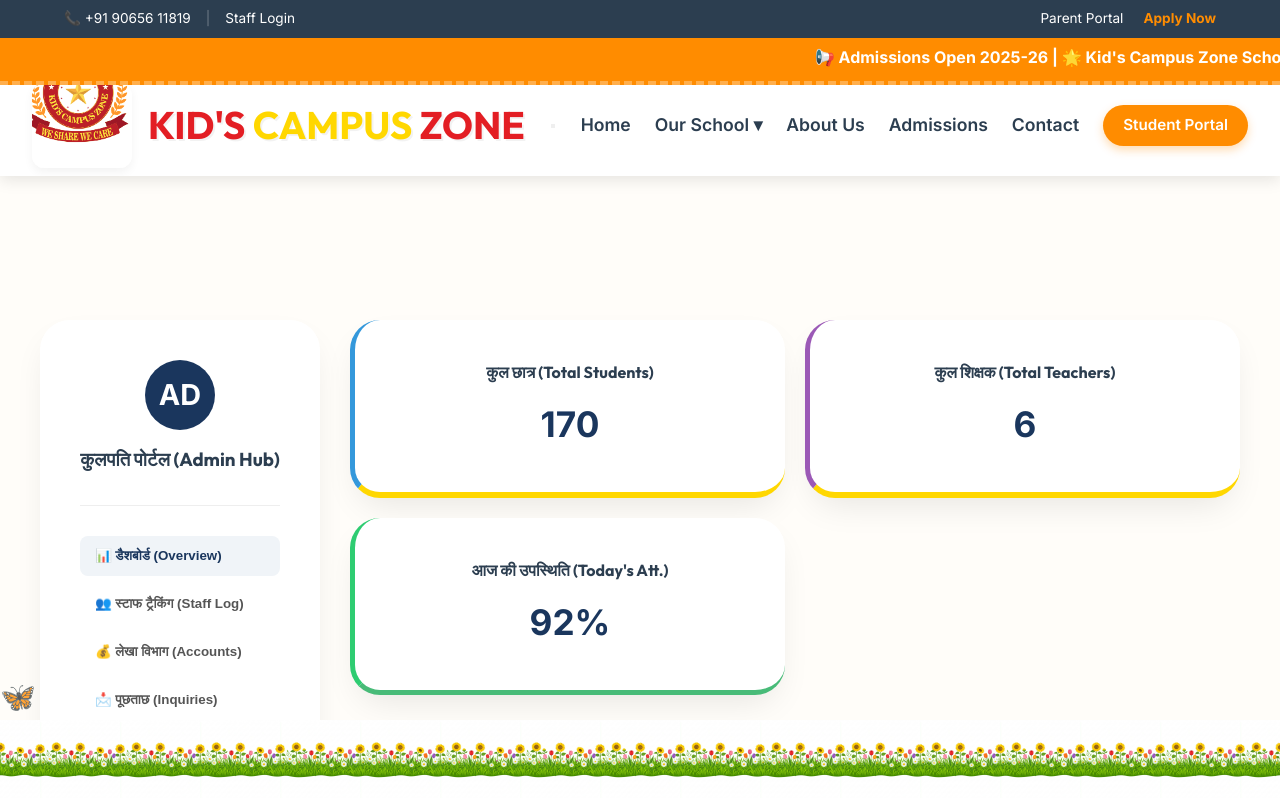
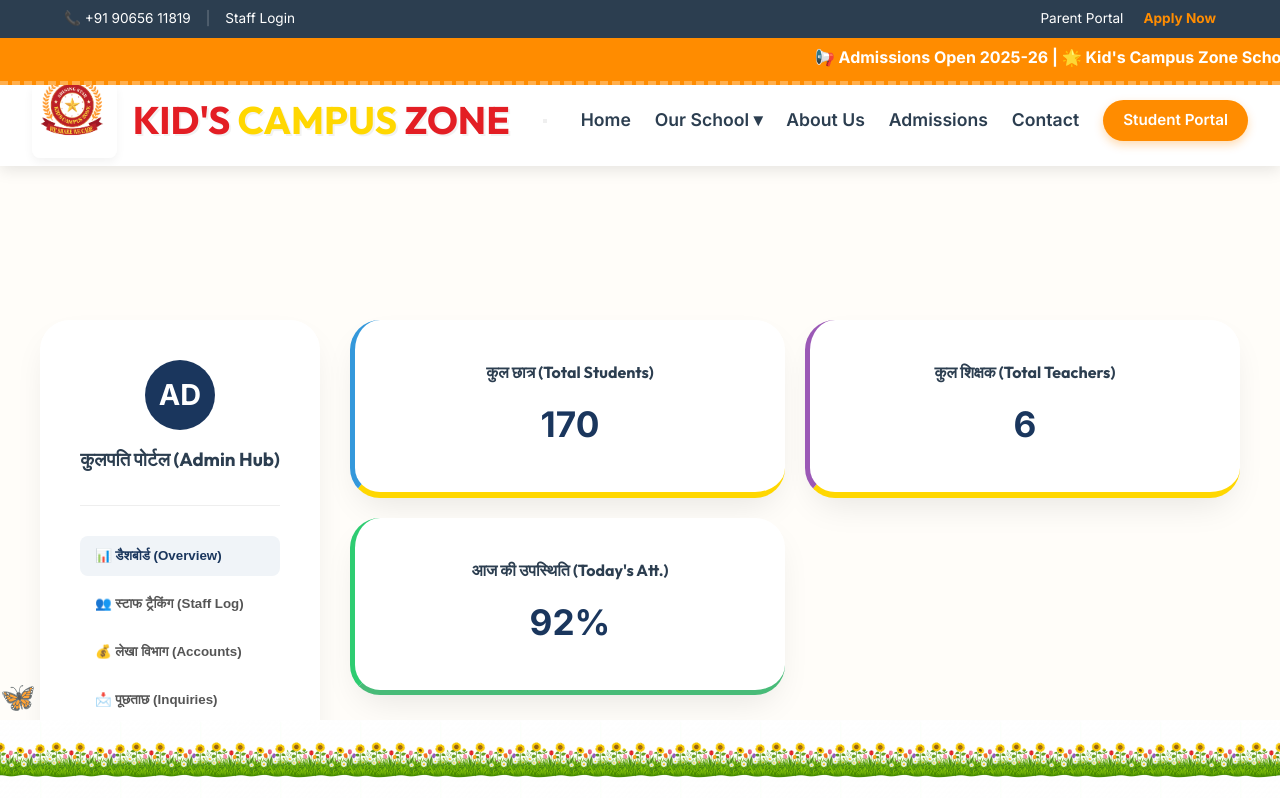
Before and after one commit to RubyGupta-tech/school-website, a React (Vite) app in the folder school-website/: page /admin-dashboard in a window 1280 px wide. Shown: the top 798 px of the page. Built offline with nearby package versions, Linux system fonts and the light colour scheme.

Commit message:
Fix navbar logo visibility and refine cropping

```diff
--- a/school-website/src/App.css
+++ b/school-website/src/App.css
@@ -104,29 +104,33 @@
   gap: 1rem;
 }
 
-/* Navbar Logo Crop */
+/* Navbar Logo Crop - Fixed Visibility */
 .navbar-logo-container {
-  width: 100px;
-  height: 85px; /* Shorter height to crop top/bottom whitespace */
+  width: auto;      /* Let it adjust to brand name */
+  max-width: 150px;
+  height: 75px;     /* Tight height for cropping */
   overflow: hidden;
-  border-radius: 12px;
+  border-radius: 8px;
   background: white;
   display: flex;
   align-items: center;
   justify-content: center;
   box-shadow: 0 4px 10px rgba(0,0,0,0.05);
-  transition: transform 0.3s cubic-bezier(0.175, 0.885, 0.32, 1.275);
+  transition: all 0.3s cubic-bezier(0.175, 0.885, 0.32, 1.275);
 }
 
 .navbar-logo {
-  width: 140px; /* Slightly larger than container to allow cropping */
-  height: auto;
-  margin-top: -15px; /* Shift up to crop bottom whitespace/slogan if needed, or adjust to center logo */
+  height: 120px;    /* Larger than container to crop top/bottom */
+  width: auto;
+  object-fit: contain;
+  margin-top: 0;    /* Adjusted to center better */
 }
 
 .navbar-logo-link:hover .navbar-logo-container {
-  transform: scale(1.1) rotate(2deg);
+  transform: scale(1.05) rotate(1deg);
+  box-shadow: 0 8px 20px rgba(0,0,0,0.1);
 }
+
 
 
 .navbar-brand {
```
